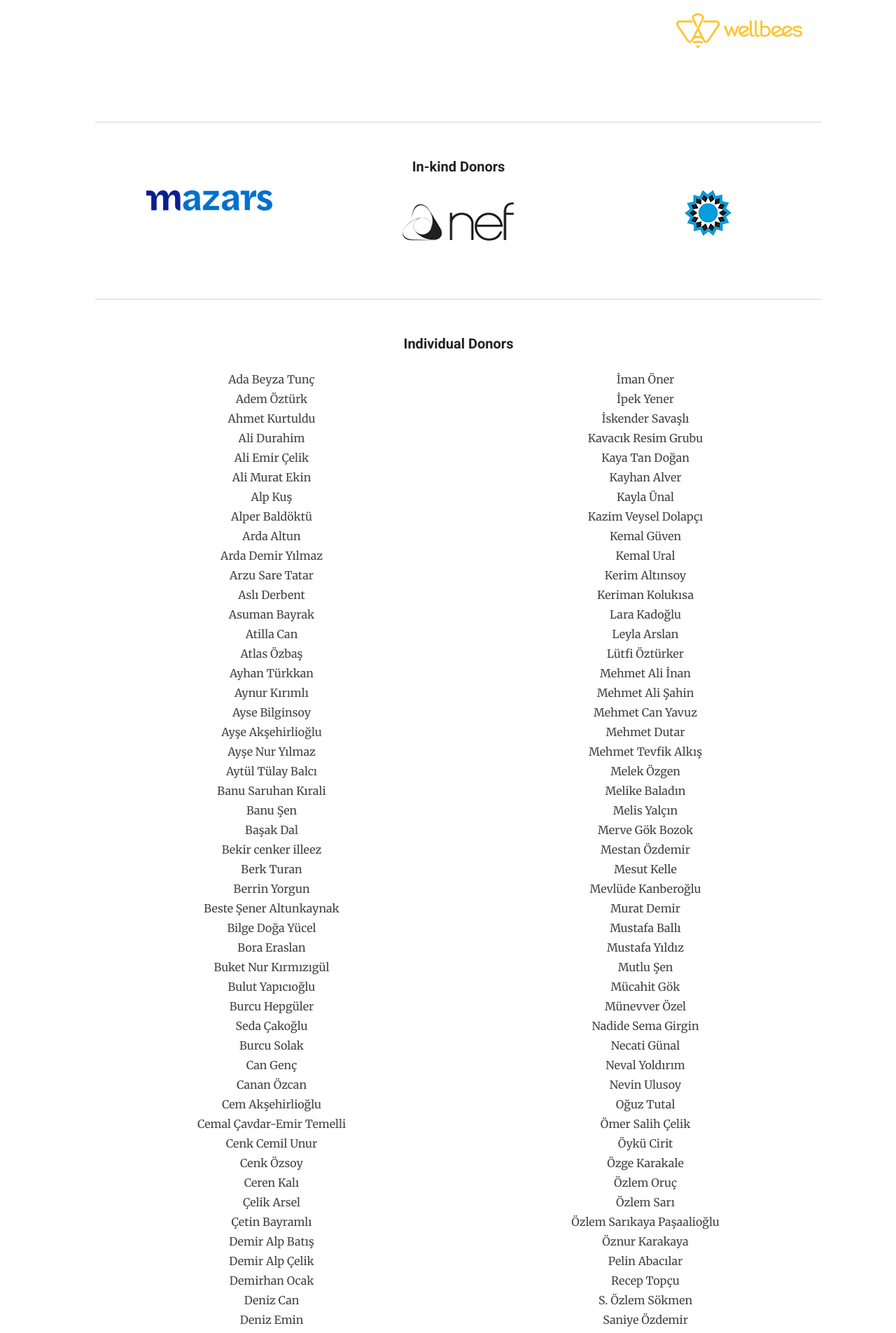
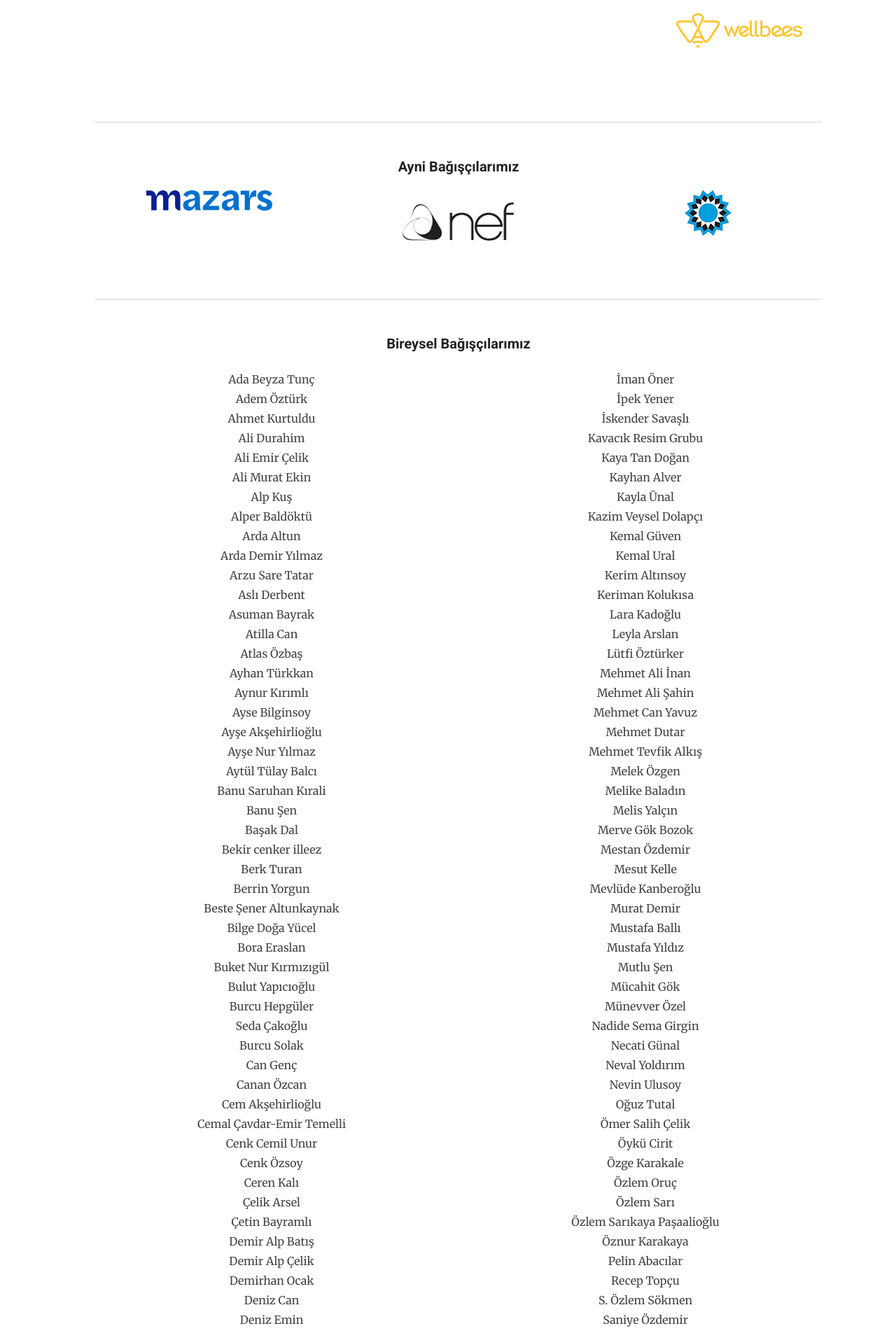
Before and after one commit to okcknet/sendegel, a PHP site: page /en/our-supporters.php in a window 1280 px wide. Shown: the part 1717-3622 px from the top of the page at 70% size. Run offline with PHP 8.4, Linux system fonts and the light colour scheme; data that the repository does not hold is empty.

Commit message:
Update our-supporters.php

```diff
--- a/en/our-supporters.php
+++ b/en/our-supporters.php
@@ -64,12 +64,17 @@
 											<div class="col-md-12">
 												<div class="section7-container">
 													<div class="row">
-														<div class="col-md-12">
-															<h4 class="section7-title">' . $supporter_group["title-en"] . '</h4>
-														</div>
-													</div>
-													<div class="row">
 									';
+
+									if ($supporter_type != "other_supporters") {
+										echo '
+												<div class="col-md-12">
+													<h4 class="section7-title">' . $supporter_group["title"] . '</h4>
+												</div>
+											</div>
+											<div class="row">
+										';
+									}
 
 									if ($supporter_type == "individual_donors") {
 
@@ -116,7 +121,7 @@
 									} else if ($supporter_type == "other_supporters") {
 										foreach ($supporter_group as $other_supporter) {
 											echo '
-												<div class="' . $supporter_group["col-md"] . '">
+												<div class="col-md-12">
 													<div class="section7-item">
 														<h4 class="section7-title">' . $other_supporter["title-en"] . '</h4>
 														<p>' . $other_supporter["supporter"] . '</p>
```
